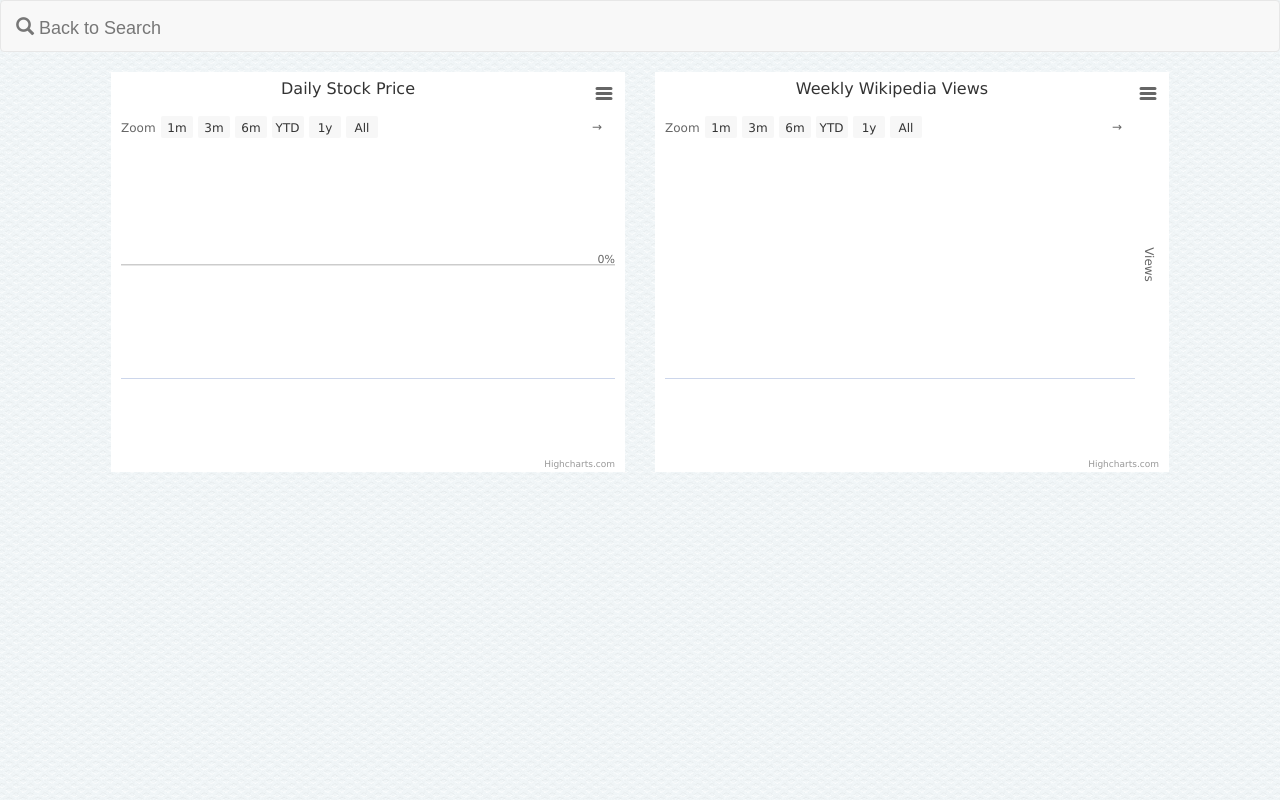
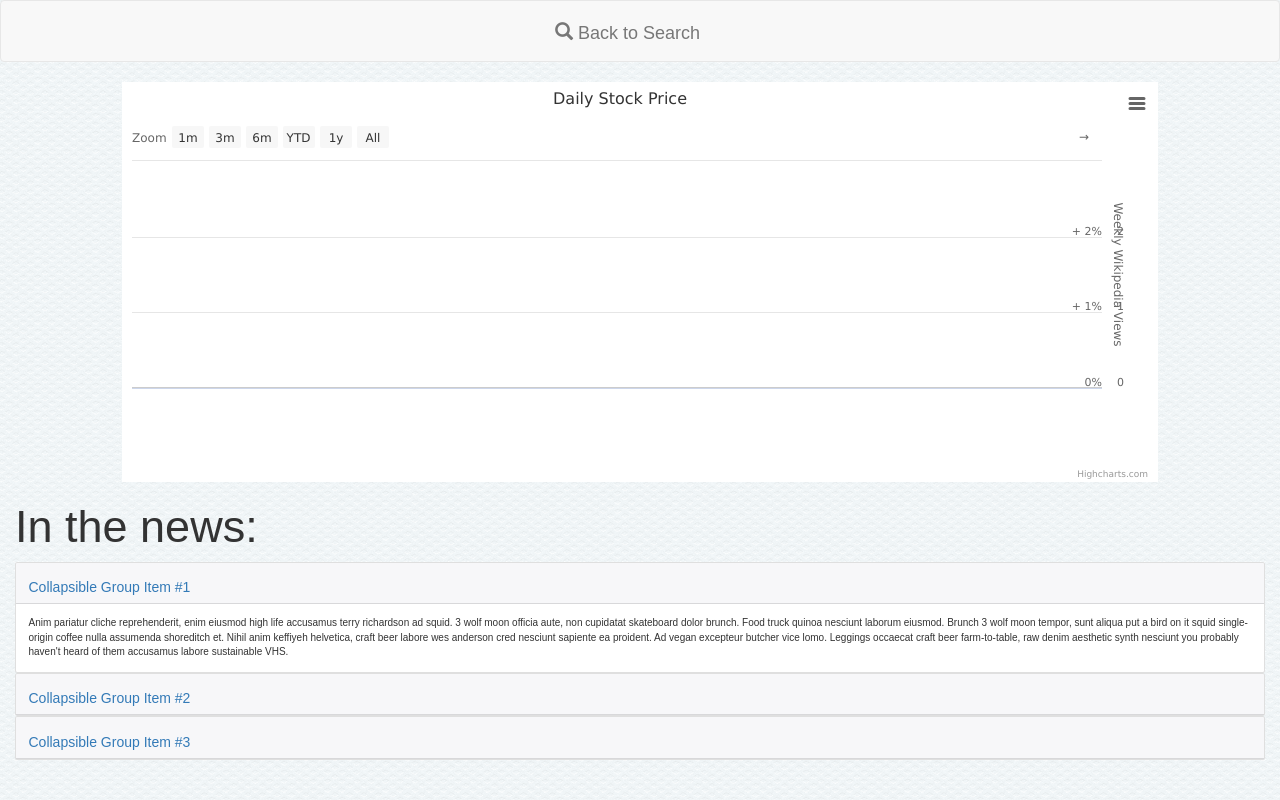
Before and after one commit to coole123/vestview, a Flask app: page /chart/1 in a window 1280 px wide. Run offline with Flask 2, Linux system fonts and the light colour scheme; data that the repository does not hold is empty; some libraries are stand-ins or nearby versions.

Commit message:
merges two charts back into one

```diff
--- a/static/css/chart.css
+++ b/static/css/chart.css
@@ -1,3 +1,3 @@
 #charts-div{
-    width: 85%;
+
 }
--- a/static/js/chart.js
+++ b/static/js/chart.js
@@ -3,9 +3,9 @@
      * Create the stock chart when all data is loaded
      * @returns {undefined}
      */
-    var stockSeriesOptions = [], stockSeriesCounter = 0;
-    var wikiSeriesOptions = [], wikiSeriesCounter = 0;
-
+    var seriesOptions = [], seriesCounter = 0, colorsCounter = 0;
+    colors = ['#7cb5ec', '#434348', '#90ed7d', '#f7a35c', '#8085e9',
+   '#f15c80', '#e4d354', '#2b908f', '#f45b5b', '#91e8e1']
     function createStockChart() {
         Highcharts.stockChart('stockchart', {
             rangeSelector: {
@@ -15,7 +15,7 @@
                 text: 'Daily Stock Price',
                 x: -20
             },
-            yAxis: {
+            yAxis: [{ //primary axis -- stock prices
                 labels: {
                     formatter: function () {
                         return (this.value > 0 ? ' + ' : '') + this.value + '%';
@@ -26,74 +26,57 @@
                     width: 2,
                     color: 'silver'
                 }]
-            },
+            }, { //secondary axis -- wikipedia views
+                title: {
+                    text: 'Weekly Wikipedia Views',
+                    x: -20 //center
+                },
+                plotLines: [{
+                    value: 0,
+                    width: 1,
+                    color: '#808080'
+                }]
+            }],
             plotOptions: {
                 series: {
                     compare: 'percent',
                     showInNavigator: true
                 }
             },
+            tooltip: {
+                shared: true
+            },
             legend: {
                 layout: 'vertical',
-                align: 'right',
-                verticalAlign: 'middle',
-                borderWidth: 0
+                align: 'left',
+                x: 80,
+                verticalAlign: 'top',
+                y: 55,
+                floating: true,
+                backgroundColor: (Highcharts.theme && Highcharts.theme.legendBackgroundColor) || '#FFFFFF'
             },
-            tooltip: {
-                pointFormat: '<span style="color:{series.color}">{series.name}</span>: <b>{point.y}</b> ({point.change}%)<br/>',
-                valueDecimals: 2,
-                split: true
-            },
-
-            series: stockSeriesOptions
+            series: seriesOptions
         });
     }
 
-    function createWikiChart(){
-        Highcharts.stockChart('wikichart', {
-            rangeSelector: {
-                selected: 0
-            },
-            title: {
-                text: 'Weekly Wikipedia Views',
-                x: -20 //center
-            },
-            yAxis: {
-                title: {
-                    text: 'Views'
-                },
-                plotLines: [{
-                    value: 0,
-                    width: 1,
-                    color: '#808080'
-                }]
-            },
-            legend: {
-                layout: 'vertical',
-                align: 'right',
-                verticalAlign: 'middle',
-                borderWidth: 0
-            },
-            series: wikiSeriesOptions
-        })
-    }
-
     for( var ticker in dailyPrices ){
-       stockSeriesOptions[stockSeriesCounter] = {
+       seriesOptions[seriesCounter] = {
             name: ticker,
-            data: dailyPrices[ticker]
+            data: dailyPrices[ticker],
+            color: colors[colorsCounter],
+            yAxis: 0
         }
-        stockSeriesCounter += 1;
-    }
-
-    for( var ticker in dailyViews ){
-        wikiSeriesOptions[wikiSeriesCounter] = {
+        seriesCounter += 1;
+        seriesOptions[seriesCounter] = {
             name: ticker,
-            data: dailyViews[ticker]
+            data: dailyViews[ticker],
+            dashStyle: "Dash",
+            color: colors[colorsCounter],
+            yAxis: 1
         }
-        wikiSeriesCounter += 1;
+        seriesCounter += 1;
+        colorsCounter += 1;
     }
 
     createStockChart();
-    createWikiChart();
 });
--- a/templates/chart.html
+++ b/templates/chart.html
@@ -3,14 +3,12 @@
 <head>
 
 <title>Vestview</title>
-
+    <link rel="stylesheet" href="https://maxcdn.bootstrapcdn.com/bootstrap/4.0.0-alpha.6/css/bootstrap.min.css" integrity="sha384-rwoIResjU2yc3z8GV/NPeZWAv56rSmLldC3R/AZzGRnGxQQKnKkoFVhFQhNUwEyJ" crossorigin="anonymous">
     <link rel="stylesheet" type="text/css" href="{{ url_for('static', filename='bower_components/bootstrap/dist/css/bootstrap.min.css') }}">
 
-     <link rel="stylesheet" type="text/css" href="{{ url_for('static',filename='bower_components/highcharts/css/highcharts.css') }}">
-
     <link rel="stylesheet" type="text/css" href="{{ url_for('static', filename='css/main.css') }}">
-
     <link rel="stylesheet" href="{{ url_for('static', filename='css/chart.css') }}">
+    <link rel="stylesheet" type="text/css" href="{{ url_for('static',filename='bower_components/highcharts/css/highcharts.css') }}">
 </head>
 
 <body>
@@ -40,27 +38,74 @@
     </div>
 
     <!-- HighStocks Chart Div -->
-    <div class="container" id="charts-div">
+    <div class="container-fluid" id="charts-div">
       <div class="row">
-        <div class="col-md-6">
+        <div class="col-md-10 col-md-offset-1">
           <div id="stockchart"></div>
         </div>
-        <div class="col-md-6">
-          <div id="wikichart"></div>
+      </div>
+
+      <h1 class="display-3">In the news:</h1>
+      <!-- Accordion news layout -->
+      <div id="accordion" role="tablist" aria-multiselectable="true">
+        <div class="card">
+          <div class="card-header" role="tab" id="headingOne">
+            <h5 class="mb-0">
+              <a data-toggle="collapse" data-parent="#accordion" href="#collapseOne" aria-expanded="true" aria-controls="collapseOne">
+                Collapsible Group Item #1
+              </a>
+            </h5>
+          </div>
+
+          <div id="collapseOne" class="collapse show" role="tabpanel" aria-labelledby="headingOne">
+            <div class="card-block">
+              Anim pariatur cliche reprehenderit, enim eiusmod high life accusamus terry richardson ad squid. 3 wolf moon officia aute, non cupidatat skateboard dolor brunch. Food truck quinoa nesciunt laborum eiusmod. Brunch 3 wolf moon tempor, sunt aliqua put a bird on it squid single-origin coffee nulla assumenda shoreditch et. Nihil anim keffiyeh helvetica, craft beer labore wes anderson cred nesciunt sapiente ea proident. Ad vegan excepteur butcher vice lomo. Leggings occaecat craft beer farm-to-table, raw denim aesthetic synth nesciunt you probably haven't heard of them accusamus labore sustainable VHS.
+            </div>
+          </div>
+        </div>
+        <div class="card">
+          <div class="card-header" role="tab" id="headingTwo">
+            <h5 class="mb-0">
+              <a class="collapsed" data-toggle="collapse" data-parent="#accordion" href="#collapseTwo" aria-expanded="false" aria-controls="collapseTwo">
+                Collapsible Group Item #2
+              </a>
+            </h5>
+          </div>
+          <div id="collapseTwo" class="collapse" role="tabpanel" aria-labelledby="headingTwo">
+            <div class="card-block">
+              Anim pariatur cliche reprehenderit, enim eiusmod high life accusamus terry richardson ad squid. 3 wolf moon officia aute, non cupidatat skateboard dolor brunch. Food truck quinoa nesciunt laborum eiusmod. Brunch 3 wolf moon tempor, sunt aliqua put a bird on it squid single-origin coffee nulla assumenda shoreditch et. Nihil anim keffiyeh helvetica, craft beer labore wes anderson cred nesciunt sapiente ea proident. Ad vegan excepteur butcher vice lomo. Leggings occaecat craft beer farm-to-table, raw denim aesthetic synth nesciunt you probably haven't heard of them accusamus labore sustainable VHS.
+            </div>
+          </div>
+        </div>
+        <div class="card">
+          <div class="card-header" role="tab" id="headingThree">
+            <h5 class="mb-0">
+              <a class="collapsed" data-toggle="collapse" data-parent="#accordion" href="#collapseThree" aria-expanded="false" aria-controls="collapseThree">
+                Collapsible Group Item #3
+              </a>
+            </h5>
+          </div>
+          <div id="collapseThree" class="collapse" role="tabpanel" aria-labelledby="headingThree">
+            <div class="card-block">
+              Anim pariatur cliche reprehenderit, enim eiusmod high life accusamus terry richardson ad squid. 3 wolf moon officia aute, non cupidatat skateboard dolor brunch. Food truck quinoa nesciunt laborum eiusmod. Brunch 3 wolf moon tempor, sunt aliqua put a bird on it squid single-origin coffee nulla assumenda shoreditch et. Nihil anim keffiyeh helvetica, craft beer labore wes anderson cred nesciunt sapiente ea proident. Ad vegan excepteur butcher vice lomo. Leggings occaecat craft beer farm-to-table, raw denim aesthetic synth nesciunt you probably haven't heard of them accusamus labore sustainable VHS.
+            </div>
+          </div>
         </div>
       </div>
     </div>
-
-
     <script>
       var dailyPrices = {{ prices | tojson }}
       var dailyViews = {{ views | tojson }}
     </script>
 
     <!--<script src={{ url_for('static', filename='./bower_components/jquery/dist/jquery.min.js') }}></script> -->
+
     <script type="text/javascript", src="https://code.jquery.com/jquery-latest.min.js"></script>
+    <script src="https://cdnjs.cloudflare.com/ajax/libs/tether/1.4.0/js/tether.min.js" integrity="sha384-DztdAPBWPRXSA/3eYEEUWrWCy7G5KFbe8fFjk5JAIxUYHKkDx6Qin1DkWx51bBrb" crossorigin="anonymous"></script>
+    <script src="https://maxcdn.bootstrapcdn.com/bootstrap/4.0.0-alpha.6/js/bootstrap.min.js" integrity="sha384-vBWWzlZJ8ea9aCX4pEW3rVHjgjt7zpkNpZk+02D9phzyeVkE+jo0ieGizqPLForn" crossorigin="anonymous"></script>
+
     <script src="https://code.highcharts.com/stock/highstock.js"></script>
-<script src="https://code.highcharts.com/stock/modules/exporting.js"></script>
+    <script src="https://code.highcharts.com/stock/modules/exporting.js"></script>
     <script src={{ url_for('static', filename='./bower_components/bootstrap/dist/js/bootstrap.min.js') }}></script>
     <!--
     <script src="http://code.highcharts.com/highcharts.js"></script>
```
